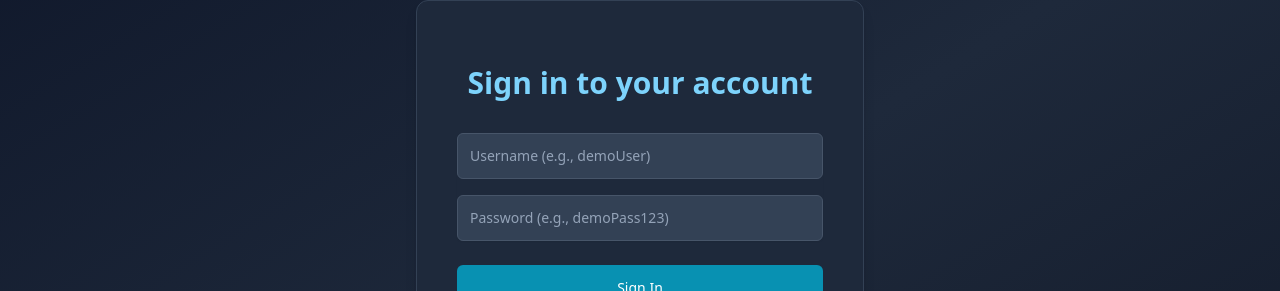
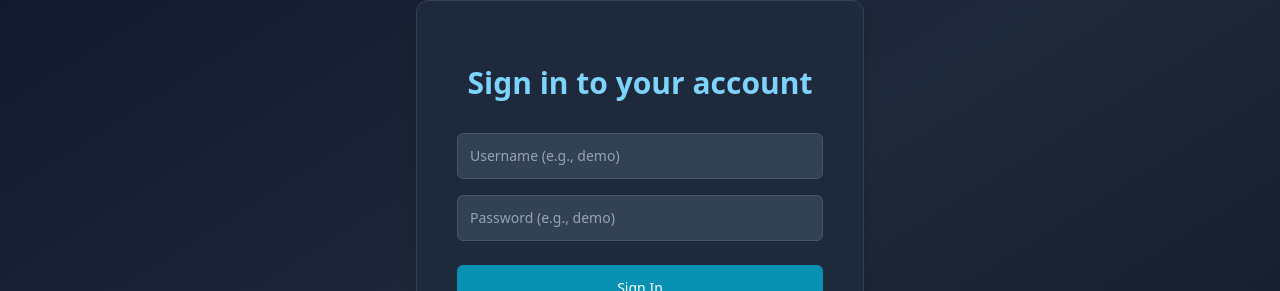
Before and after one commit to vsomasvr/ezcart, a React (Vite) app in the folder frontend/: page / in a window 1280 px wide. Both pictures are taken after a click on the button "Sign In". Shown: the part 140-431 px from the top of the page. Built offline with nearby package versions, Linux system fonts and the light colour scheme; no server answers.

Commit message:
implement user sign-in

```diff
--- a/frontend/src/components/SignInView.tsx
+++ b/frontend/src/components/SignInView.tsx
@@ -40,7 +40,7 @@ const SignInView: React.FC<SignInViewProps> = ({ onSignIn, onCancel, error, isLo
                 autoComplete="username"
                 required
                 className="appearance-none rounded-md relative block w-full px-3 py-3 border border-slate-600 bg-slate-700 text-slate-100 placeholder-slate-400 focus:outline-none focus:ring-cyan-500 focus:border-cyan-500 focus:z-10 sm:text-sm"
-                placeholder="Username (e.g., demoUser)"
+                placeholder="Username (e.g., demo)"
                 value={username}
                 onChange={(e) => setUsername(e.target.value)}
               />
@@ -56,7 +56,7 @@ const SignInView: React.FC<SignInViewProps> = ({ onSignIn, onCancel, error, isLo
                 autoComplete="current-password"
                 required
                 className="appearance-none rounded-md relative block w-full px-3 py-3 border border-slate-600 bg-slate-700 text-slate-100 placeholder-slate-400 focus:outline-none focus:ring-cyan-500 focus:border-cyan-500 focus:z-10 sm:text-sm"
-                placeholder="Password (e.g., demoPass123)"
+                placeholder="Password (e.g., demo)"
                 value={password}
                 onChange={(e) => setPassword(e.target.value)}
               />
```
Also changed, not shown: 1 other file (tests, documents, lock files or other folders).
